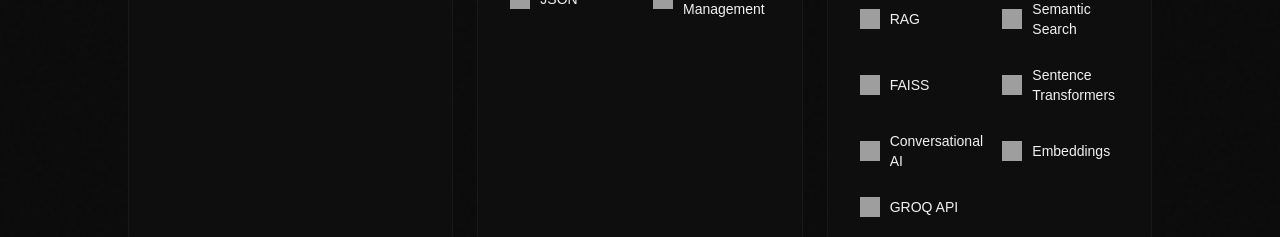
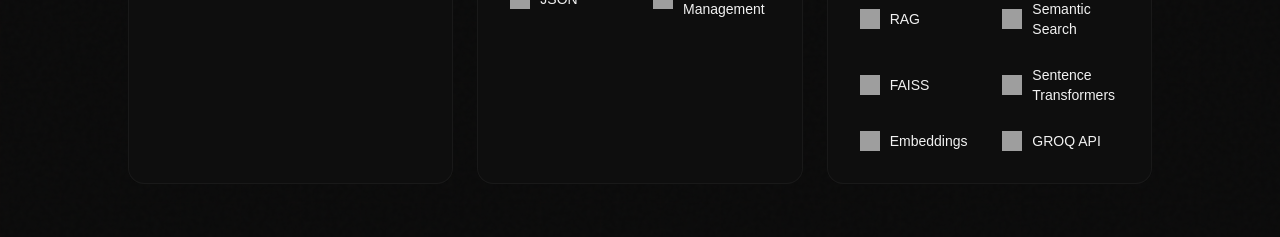
Before and after one commit to HazelSharmaCoderHZ/hazel_sharma, a React (Vite) app: page / in a window 1280 px wide. Shown: the part 3020-3257 px from the top of the page. Built offline with nearby package versions, Linux system fonts and the light colour scheme; grey boxes are pictures that could not be loaded.

Commit message:
Changes
Co-authored-by: HazelSharmaCoderHZ <99499352+HazelSharmaCoderHZ@users.noreply.github.com>

```diff
--- a/src/components/Skills.tsx
+++ b/src/components/Skills.tsx
@@ -82,7 +82,6 @@ const Skills = () => {
         { name: "Semantic Search", logo: "https://cdn.jsdelivr.net/gh/devicons/devicon/icons/elasticsearch/elasticsearch-original.svg" },
         { name: "FAISS", logo: "https://cdn.jsdelivr.net/gh/devicons/devicon/icons/pytorch/pytorch-original.svg" },
         { name: "Sentence Transformers", logo: "https://huggingface.co/front/assets/huggingface_logo-noborder.svg" },
-        { name: "Conversational AI", logo: "https://upload.wikimedia.org/wikipedia/commons/0/04/ChatGPT_logo.svg" },
         { name: "Embeddings", logo: "https://cdn.jsdelivr.net/gh/devicons/devicon/icons/tensorflow/tensorflow-original.svg" },
         { name: "GROQ API", logo: "https://cdn.jsdelivr.net/gh/devicons/devicon/icons/fastapi/fastapi-original.svg" },
       ],
```
